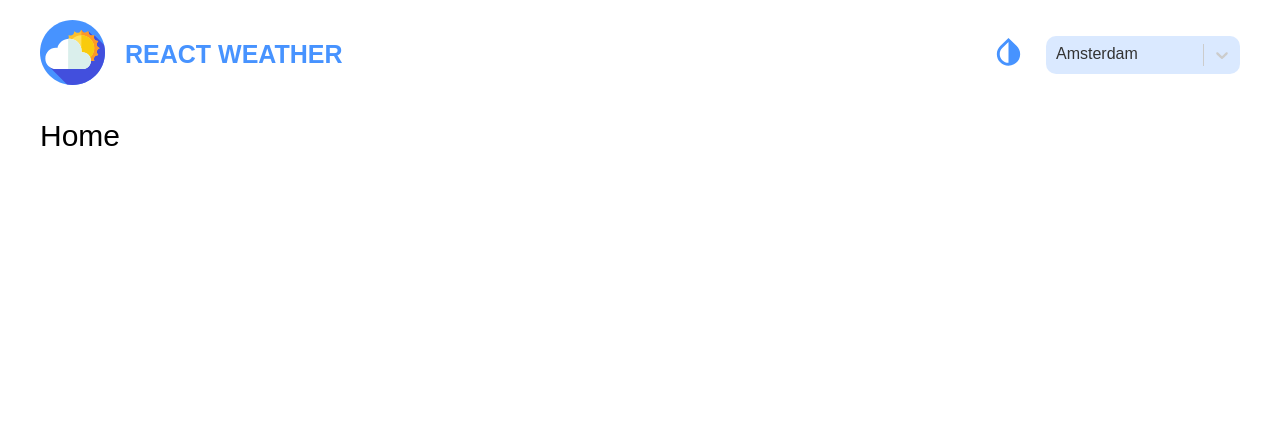
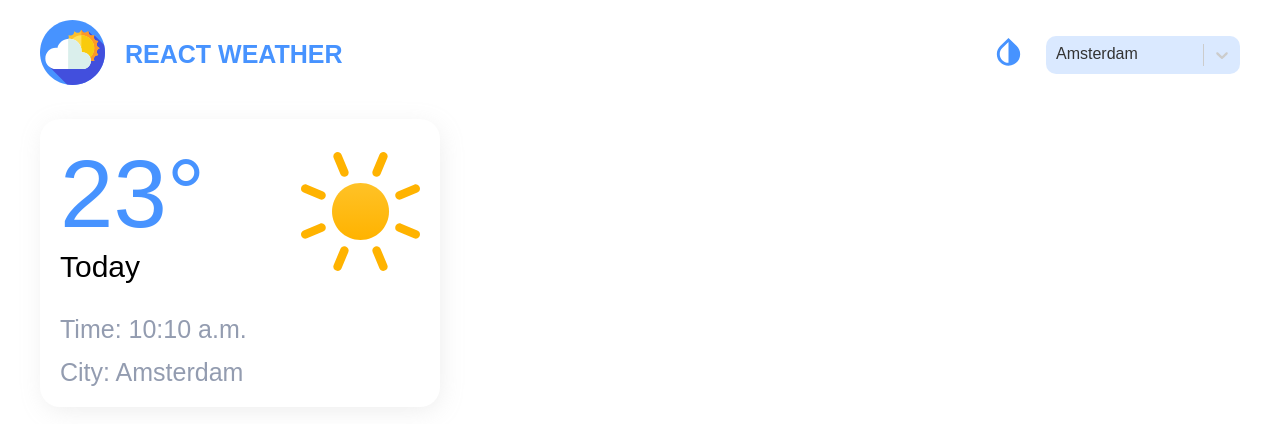
Before and after one commit to iliafilimonov1/react-weather, a React (Create React App) app: page / in a window 1280 px wide. Shown: the top 424 px of the page. Built offline with nearby package versions, Linux system fonts and the light colour scheme; a web font is replaced by a local one.

Commit message:
added component ThisDayInfo

```diff
--- a/src/pages/Home/Home.tsx
+++ b/src/pages/Home/Home.tsx
@@ -1,8 +1,15 @@
 import React from "react";
 import s from "./Home.module.scss";
+import { ThisDay } from "./components/ThisDay/ThisDay";
 
 interface Props {}
 
 export const Home = (props: Props) => {
-  return <div className={s.home}>Home</div>;
+  return (
+    <section className={s.home}>
+
+        <ThisDay />
+
+    </section>
+  );
 };
--- /dev/null
+++ b/src/pages/Home/components/ThisDay/ThisDay.module.scss
@@ -0,0 +1,39 @@
+@import "../../../../styles/variables.scss";
+
+article {
+  padding: 20px;
+  max-width: 400px;
+  background: var(#{--components-background-default});
+  box-shadow: $box-shadow;
+  border-radius: $border-radius;
+}
+
+.day__top {
+  margin-bottom: 31px;
+  max-width: 400px;
+  display: flex;
+  align-items: center;
+  justify-content: space-between;
+  .this__temp {
+    font-size: 96px;
+    font-weight: 500;
+    color: $primary-color;
+  }
+  .this_day {
+    font-size: 40px;
+    color: var(#{--text-color-default});
+  }
+  svg {
+    width: 119px;
+    height: 119px;
+  }
+}
+
+.day__bottom p {
+  color: $base-color;
+  font-size: 25px;
+}
+
+.day__bottom p:nth-child(1) {
+  margin-bottom: 14px;
+}
--- /dev/null
+++ b/src/pages/Home/components/ThisDay/ThisDay.tsx
@@ -0,0 +1,27 @@
+import React from "react";
+import { GlobalSvgSelector } from "../../../../assets/icons/global/GlobalSvgSelector";
+import s from "./ThisDay.module.scss";
+
+interface Props {}
+
+export const ThisDay = (props: Props) => {
+  return (
+    <article>
+      <div className={s.day__top}>
+        <div className={s.day__top__wrapper}>
+          <h2 className={s.this__temp}>23°</h2>
+          <p className={s.this__day}>Today</p>
+        </div>
+        <GlobalSvgSelector id="sun" />
+      </div>
+      <div className={s.day__bottom}>
+        <p>
+          Time: <span>10:10 a.m.</span>
+        </p>
+        <p>
+          City: <span>Amsterdam</span>
+        </p>
+      </div>
+    </article>
+  );
+};
```
